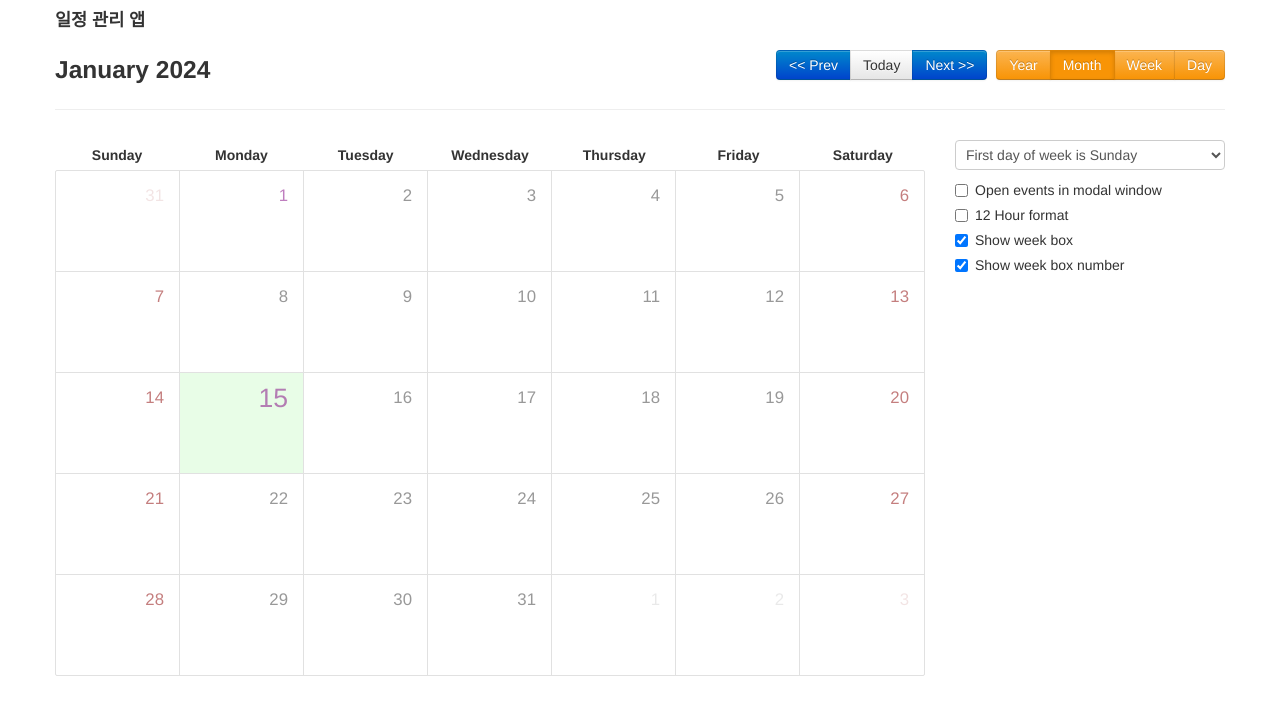
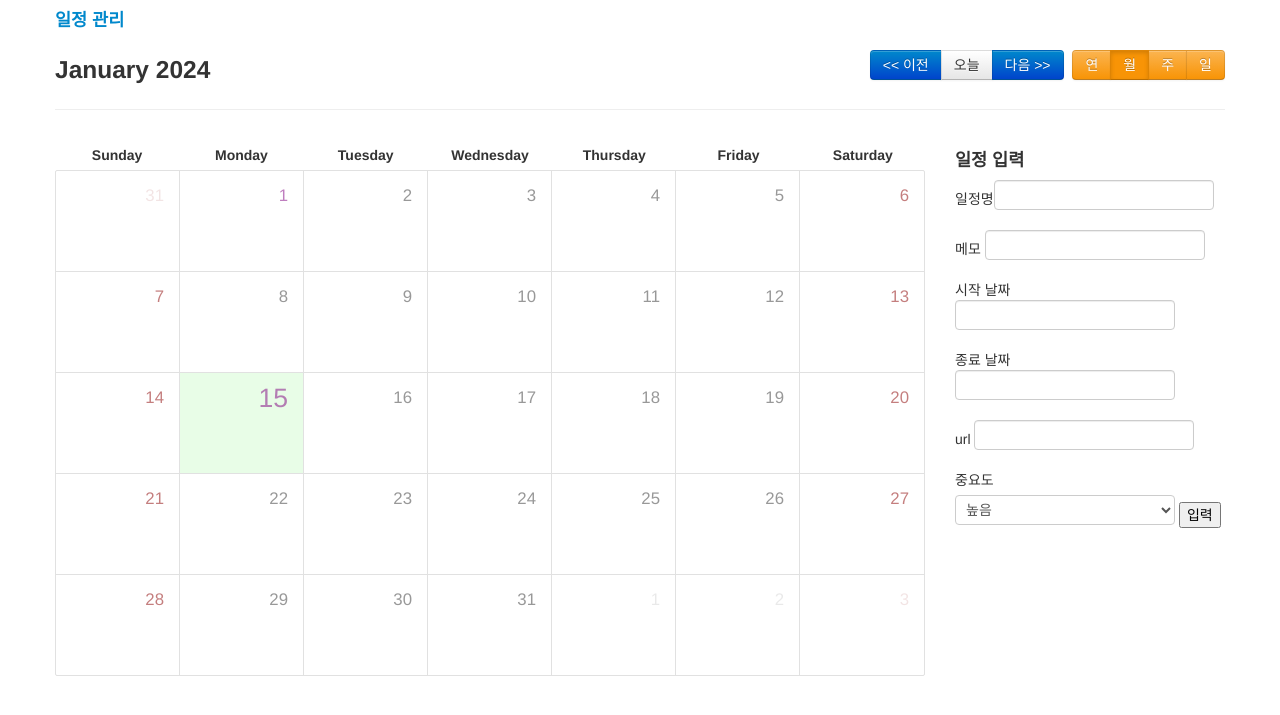
Before and after one commit to z9612/shinshagae-mini, a Flask app: page / in a window 1280 px wide. Shown: the top 715 px of the page. Run offline with Flask 3, Linux system fonts and the light colour scheme; data that the repository does not hold is empty; some libraries are stand-ins or nearby versions.

Commit message:
일정 추가 기능 제작중(1)

```diff
--- a/app.py
+++ b/app.py
@@ -1,15 +1,37 @@
 import pymysql
 import db_config
-from flask import Flask, render_template, jsonify
+from flask import *
 from flask_cors import CORS
 
 app = Flask(__name__)
 
 CORS(app)
 
+db_config.db_connection.get_db()
+event_dao = db_config.EventDao()
+
 @app.route('/')
 def home():
     return render_template('calendar_events.html')
+
+
+@app.route('/insert_event', methods=['POST'])
+def insert_event():
+    #시작 날짜/종료 일자 검증 로직 필요
+
+    #실제 db에 insert 하기
+    event_name = request.form['event_name']
+    memo = request.form['memo']
+    from_date = request.form['from_date']
+    end_date = request.form['end_date']
+    url = request.form['url']
+    priority = request.form['priority']
+
+    print(f"------------결과값 {event_name}, {memo}, {from_date} {end_date} {url} {priority} ------------")
+    event_dao.insert_event(event_name, memo, from_date,end_date, url, priority)
+
+    return redirect(url_for("home"))
+
 
 @app.route('/calendar-events')
 def calendar_events():
@@ -18,6 +40,8 @@ def calendar_events():
     try:
         conn = db_config.db_connection.get_db()
         cursor = conn.cursor(pymysql.cursors.DictCursor)
+
+        ## 자기자신의 일정만 보이게하기 where문에 추가 필요
         cursor.execute("SELECT id, title, url, class, UNIX_TIMESTAMP(start_date)*1000 as start, UNIX_TIMESTAMP(end_date)*1000 as end FROM event")
         rows = cursor.fetchall()
         resp = jsonify({'success' : 1, 'result' : rows})
--- a/db_config.py
+++ b/db_config.py
@@ -12,3 +12,57 @@ class db_connection :
         )
 
         return project_db
+
+class EventDao:
+    def __init__(self):
+            pass
+    def select_all(self):
+        cursor = db_connection.get_db().cursor(pymysql.cursors.DictCursor)
+        sql = "SELECT * FROM event;"
+        cursor.execute(sql)
+        result = cursor.fetchall()
+
+        db_connection.get_db().close()
+        return result
+
+    def insert_event(self, title, memo, start_date, end_date, url, priority):
+        cursor = db_connection.get_db().cursor(pymysql.cursors.DictCursor)
+
+        print("priority ::: " , priority)
+        match priority :
+            case '높음' :
+                priority = 'event-important'
+            case '중간' :
+                priority = 'event-error'
+            case '낮음' :
+                priority = ''
+
+        sql = "insert into event(title, memo, start_date, end_date, url, class) values(%s, %s, %s, %s, %s, %s)"
+
+        result = cursor.execute(sql,(title, memo, start_date,end_date,url, priority))
+
+        print(f"insert_num :: {result}")
+
+        db_connection.get_db().close()
+        return result
+
+    # def update_book(self, bookid, bookname, publisher, price):
+    #     cursor = db_connection.get_db().cursor(pymysql.cursors.DictCursor)
+    #     sql = "update book set bookname=%s, publisher=%s, price=%s where bookid=%s"
+    #     result = cursor.execute(sql,(bookname, publisher, price, bookid))
+
+    #     print(f"update_num :: {result}")
+
+    #     db_connection.get_db().close()
+    #     return result
+
+    # def delete_book(self, bookid):
+    #     cursor = db_connection.get_db().cursor(pymysql.cursors.DictCursor)
+    #     sql = "delete from book where bookid=%s"
+
+    #     result = cursor.execute(sql,(bookid))
+
+    #     print(f"delete_num :: {result}")
+
+    #     db_connection.get_db().close()
+    #     return result
--- a/templates/calendar_events.html
+++ b/templates/calendar_events.html
@@ -10,22 +10,22 @@
 <body>
 	<div class="container">
 		<div>
-			<h4>일정 관리 앱</h4>
+			<h4><a href="/">일정 관리</a></h4>
 		</div>
 
 		<div class="page-header">
 
 			<div class="pull-right form-inline">
 				<div class="btn-group">
-					<button class="btn btn-primary" data-calendar-nav="prev"><< Prev</button>
-					<button class="btn" data-calendar-nav="today">Today</button>
-					<button class="btn btn-primary" data-calendar-nav="next">Next >></button>
+					<button class="btn btn-primary" data-calendar-nav="prev"><< 이전</button>
+					<button class="btn" data-calendar-nav="today">오늘</button>
+					<button class="btn btn-primary" data-calendar-nav="next">다음 >></button>
 				</div>
 				<div class="btn-group">
-					<button class="btn btn-warning" data-calendar-view="year">Year</button>
-					<button class="btn btn-warning active" data-calendar-view="month">Month</button>
-					<button class="btn btn-warning" data-calendar-view="week">Week</button>
-					<button class="btn btn-warning" data-calendar-view="day">Day</button>
+					<button class="btn btn-warning" data-calendar-view="year">연</button>
+					<button class="btn btn-warning active" data-calendar-view="month">월</button>
+					<button class="btn btn-warning" data-calendar-view="week">주</button>
+					<button class="btn btn-warning" data-calendar-view="day">일</button>
 				</div>
 			</div>
 
@@ -36,24 +36,24 @@
 			<div class="span9">
 				<div id="calendar"></div>
 			</div>
+			<!-- 일정 입력 칸 -->
 			<div class="span3">
-				<div class="row-fluid">
-					<select id="first_day" class="span12">
-						<option value="" selected="selected">First day of week is Sunday</option>
-						<option value="1">First day of week is Monday</option>
-					</select>
-					<label class="checkbox">
-						<input type="checkbox" value="#events-modal" id="events-in-modal"> Open events in modal window
-					</label>
-					<label class="checkbox">
-						<input type="checkbox" id="format-12-hours"> 12 Hour format
-					</label>
-					<label class="checkbox">
-						<input type="checkbox" id="show_wb" checked> Show week box
-					</label>
-					<label class="checkbox">
-						<input type="checkbox" id="show_wbn" checked> Show week box number
-					</label>
+				<h4>일정 입력</h4>
+				<div id="event-details">
+					<form action="http://localhost:5000/insert_event" method="POST">
+						<p>일정명<input type="text" name="event_name" required/></p>
+						<p>메모 <input type="text" name="memo" required/></p>
+						<p>시작 날짜 <input type="text" name="from_date" id="from_date" required></p>
+						<p>종료 날짜 <input type="text" name="end_date" id="end_date" required> </p>
+						<p>url <input type="text" name="url" id="url"> </p>
+						<label for="priority">중요도</label>
+						<select id="priority" name="priority">
+							<option value="높음">높음</option>
+							<option value="중간">중간</option>
+							<option value="낮음">낮음</option>
+						</select>
+						<input type="submit" name="submitType" value="입력" />
+					</form>
 				</div>
 			</div>
 		</div>
@@ -74,7 +74,9 @@
 		</div>
 
 
-		<script src="https://code.jquery.com/jquery-3.7.1.min.js" integrity="sha256-/JqT3SQfawRcv/BIHPThkBvs0OEvtFFmqPF/lYI/Cxo=" crossorigin="anonymous"></script>
+		<!-- <script src="https://code.jquery.com/jquery-3.7.1.min.js" integrity="sha256-/JqT3SQfawRcv/BIHPThkBvs0OEvtFFmqPF/lYI/Cxo=" crossorigin="anonymous"></script> -->
+		<script src="https://code.jquery.com/jquery-3.6.0.js"></script>
+		<script src="https://code.jquery.com/ui/1.13.2/jquery-ui.js"></script>
 		<script type="text/javascript" src="https://cdnjs.cloudflare.com/ajax/libs/popper.js/1.14.7/umd/popper.min.js"></script>
 		<script type="text/javascript" src="https://cdnjs.cloudflare.com/ajax/libs/underscore.js/1.9.1/underscore-min.js"></script>
 
@@ -104,6 +106,11 @@
 				};
 
 				var calendar = $('#calendar').calendar(options);
+
+				// 날짜 선택하는 기능
+				$( "#from_date, #end_date" ).datepicker({
+					dateFormat: 'yy/mm/dd'
+				});
 
 				$('.btn-group button[data-calendar-nav]').each(function(){
 					var $this = $(this);
```
Also changed, not shown: templates/datapicker.html (added, +22 -0 lines).
